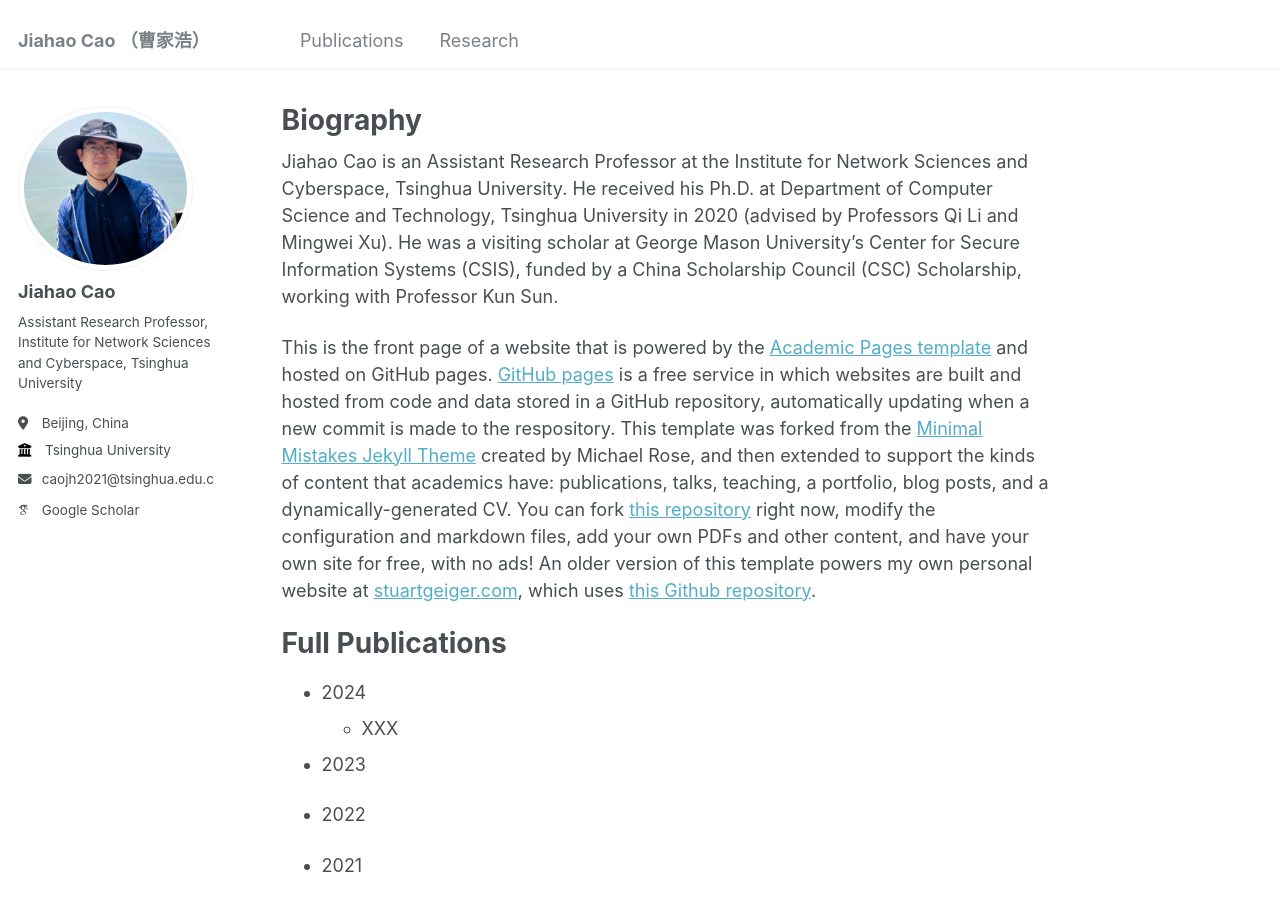
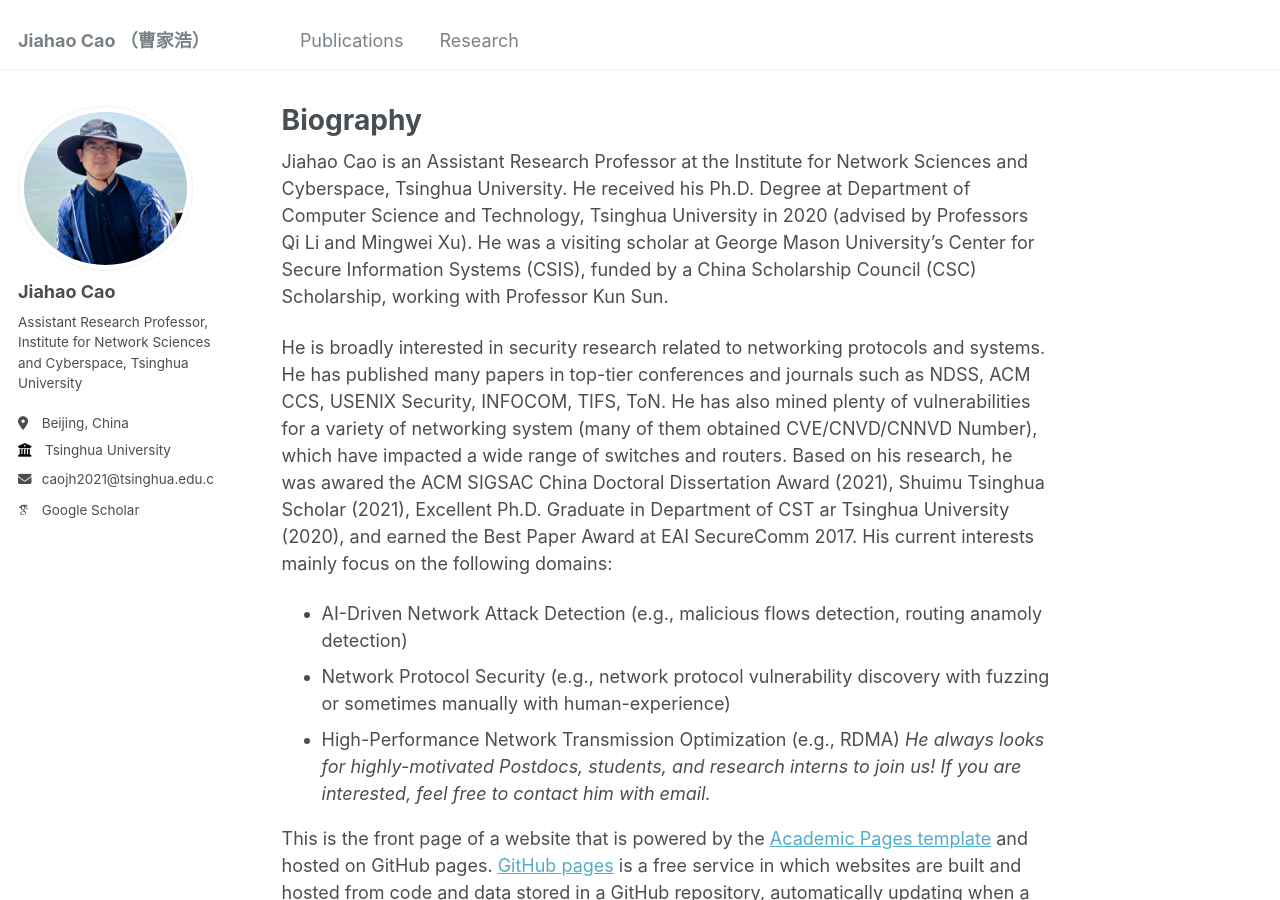
Before and after one commit to caojh15/caojh15.github.io, a Jekyll site: the page built from _pages/about.md, in a window 1280 px wide and 900 px high. Built offline with Jekyll 4.4.1, drawn with Linux system fonts in a browser that asks for light colours; some web fonts are replaced.

Commit message:
Update about.md

```diff
--- a/_pages/about.md
+++ b/_pages/about.md
@@ -7,7 +7,13 @@ redirect_from:
   - /about.html
 ---
 
-Jiahao Cao is an Assistant Research Professor at the Institute for Network Sciences and Cyberspace, Tsinghua University. He received his Ph.D. at Department of Computer Science and Technology, Tsinghua University in 2020 (advised by Professors Qi Li and Mingwei Xu). He was a visiting scholar at George Mason University's Center for Secure Information Systems (CSIS), funded by a China Scholarship Council (CSC) Scholarship, working with Professor Kun Sun.
+Jiahao Cao is an Assistant Research Professor at the Institute for Network Sciences and Cyberspace, Tsinghua University. He received his Ph.D. Degree at Department of Computer Science and Technology, Tsinghua University in 2020 (advised by Professors Qi Li and Mingwei Xu). He was a visiting scholar at George Mason University's Center for Secure Information Systems (CSIS), funded by a China Scholarship Council (CSC) Scholarship, working with Professor Kun Sun.
+
+He is broadly interested in security research related to networking protocols and systems. He has published many papers in top-tier conferences and journals such as NDSS, ACM CCS, USENIX Security, INFOCOM, TIFS, ToN. He has also mined plenty of vulnerabilities for a variety of networking system (many of them obtained CVE/CNVD/CNNVD Number), which have impacted a wide range of switches and routers. Based on his research, he was awared the ACM SIGSAC China Doctoral Dissertation Award (2021), Shuimu Tsinghua Scholar (2021), Excellent Ph.D. Graduate in Department of CST ar Tsinghua University (2020), and earned the Best Paper Award at EAI SecureComm 2017. His current interests mainly focus on the following domains:
+- AI-Driven Network Attack Detection (e.g., malicious flows detection, routing anamoly detection)
+- Network Protocol Security (e.g., network protocol vulnerability discovery with fuzzing or sometimes manually with human-experience)
+- High-Performance Network Transmission Optimization (e.g., RDMA)
+*He always looks for highly-motivated Postdocs, students, and research interns to join us! If you are interested, feel free to contact him with email.*
 
 This is the front page of a website that is powered by the [Academic Pages template](https://github.com/academicpages/academicpages.github.io) and hosted on GitHub pages. [GitHub pages](https://pages.github.com) is a free service in which websites are built and hosted from code and data stored in a GitHub repository, automatically updating when a new commit is made to the respository. This template was forked from the [Minimal Mistakes Jekyll Theme](https://mmistakes.github.io/minimal-mistakes/) created by Michael Rose, and then extended to support the kinds of content that academics have: publications, talks, teaching, a portfolio, blog posts, and a dynamically-generated CV. You can fork [this repository](https://github.com/academicpages/academicpages.github.io) right now, modify the configuration and markdown files, add your own PDFs and other content, and have your own site for free, with no ads! An older version of this template powers my own personal website at [stuartgeiger.com](http://stuartgeiger.com), which uses [this Github repository](https://github.com/staeiou/staeiou.github.io).
 
```
